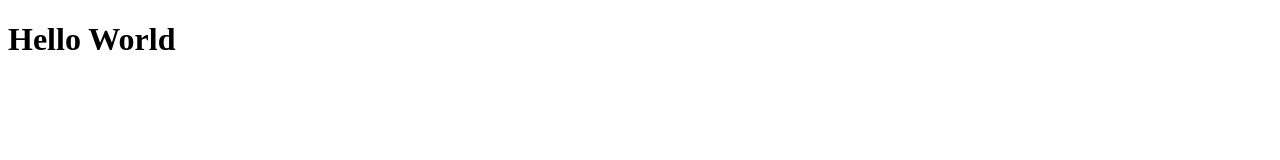
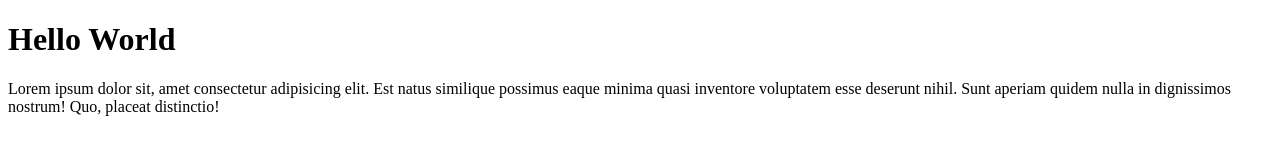
Before and after one commit to Taqin86/qun-git-test, a plain HTML site: page index.html in a window 1280 px wide. Drawn offline with Linux system fonts and the light colour scheme.

Commit message:
menambahkan paragraf

```diff
--- a/index.html
+++ b/index.html
@@ -7,5 +7,6 @@
 </head>
 <body>
     <h1>Hello World</h1>
+    <p>Lorem ipsum dolor sit, amet consectetur adipisicing elit. Est natus similique possimus eaque minima quasi inventore voluptatem esse deserunt nihil. Sunt aperiam quidem nulla in dignissimos nostrum! Quo, placeat distinctio!</p>
 </body>
 </html>
```
